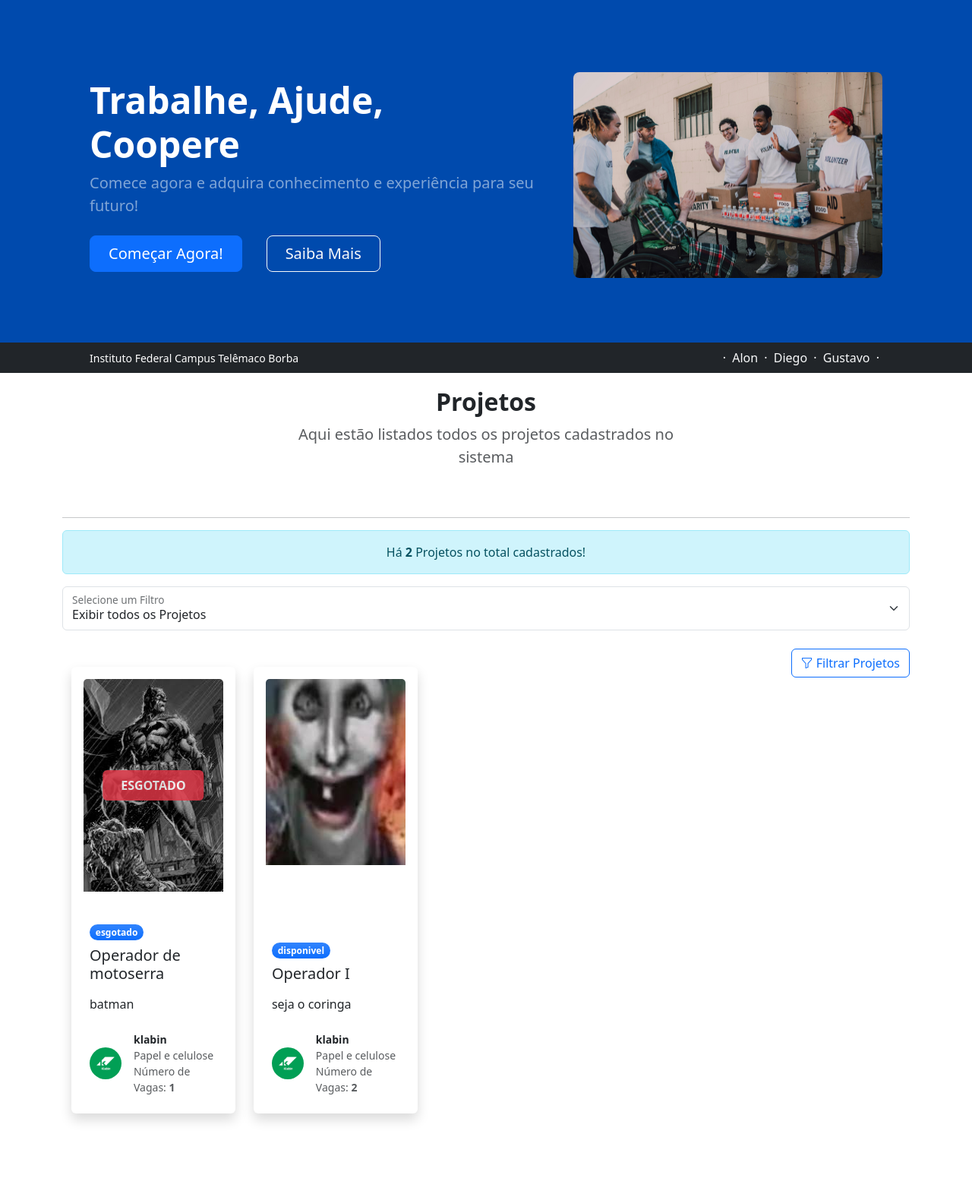
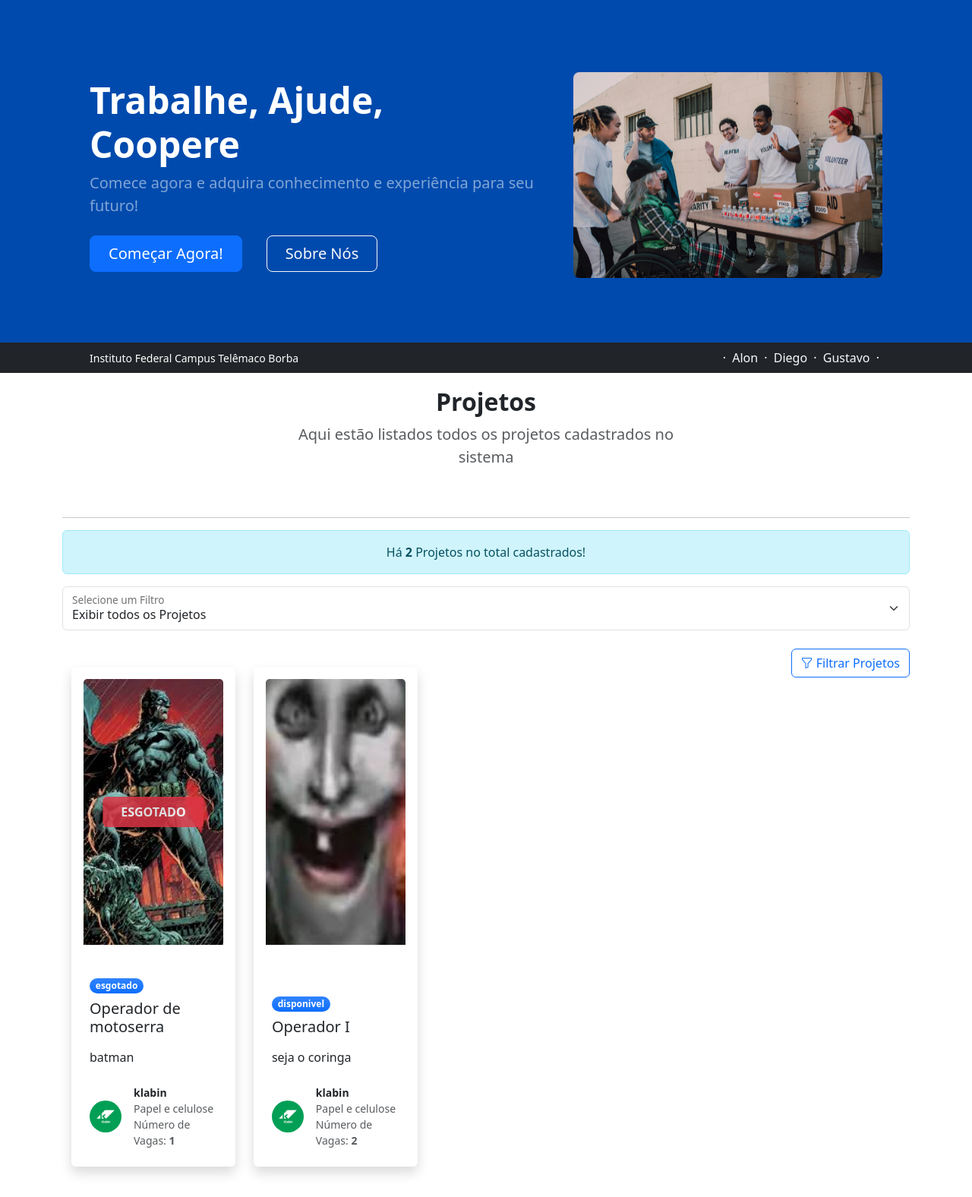
Before and after one commit to DiegoBrgs/projetoActNow25, a PHP site: page / in a window 1280 px wide. Shown: the part 309-1885 px from the top of the page at 76% size. Before the commit the page ends 1786 px from the top, so only its background shows below. Run offline with PHP 8.4, Linux system fonts and the light colour scheme; data comes from the database, SQL or seed files in the repository.

Commit message:
index.php atualizado

```diff
--- a/index.php
+++ b/index.php
@@ -10,8 +10,8 @@
                     <h1 class="display-5 fw-bolder text-white mb-2">Trabalhe, Ajude, Coopere</h1>
                     <p class="lead fw-normal text-white-50 mb-4">Comece agora e adquira conhecimento e experiência para seu futuro!</p>
                     <div class="d-grid gap-3 d-sm-flex justify-content-sm-center justify-content-xl-start">
-                        <a class="btn btn-primary btn-lg px-4 me-sm-3" href="#features">Começar Agora!</a>
-                        <a class="btn btn-outline-light btn-lg px-4" href="#!">Saiba Mais</a>
+                        <a class="btn btn-primary btn-lg px-4 me-sm-3" href="#listaProjetos">Começar Agora!</a>
+                        <a class="btn btn-outline-light btn-lg px-4" href="sobreNois.php">Sobre Nós</a>
                     </div>
                 </div>
             </div>
@@ -163,9 +163,9 @@
                                                     ";
                                                 }
                                                 echo "
-                                                    <img class='card-img-top' src='$fotoProjeto' alt='Foto de $nomeProjeto' ";
+                                                    <img class='card-img-top w-100' style='height: 350px; object-fit: cover;' src='$fotoProjeto' alt='Foto de $nomeProjeto' ";
                                                         if($statusProjeto == 'esgotado'){
-                                                            echo "style='filter:grayscale(100%)' ";
+                                                            echo "style='filter: grayscale(100%)' ";
                                                         }
                                                     echo ">
                                             </div>
```
